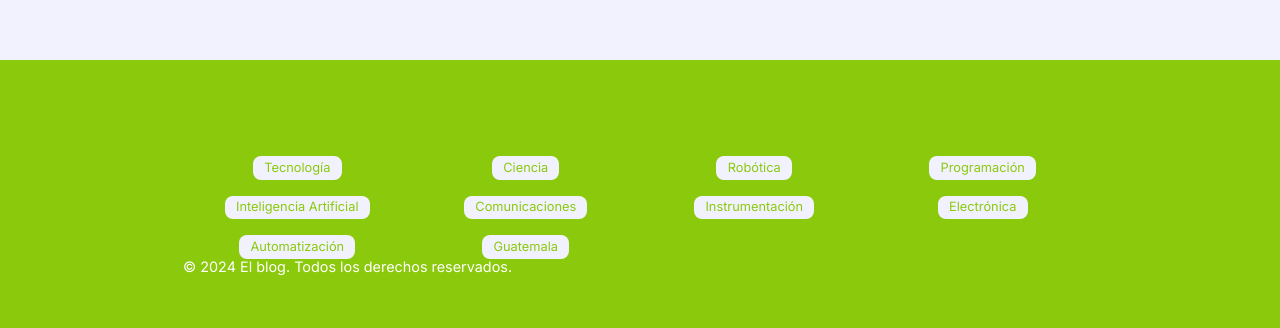
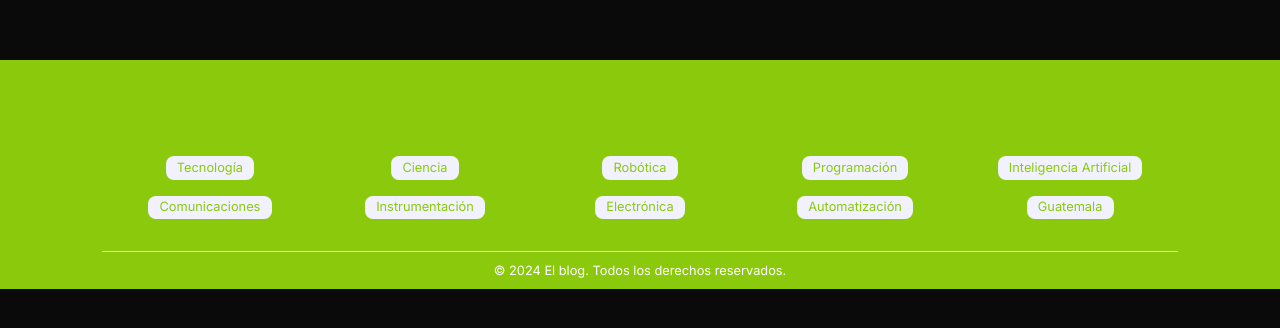
Before and after one commit to sanic16/nextjs-auth-lucia, a Next.js app: page / in a window 1280 px wide. Shown: the part 740-1068 px from the top of the page. After the commit the page ends 1029 px from the top, so only its background shows below. Built offline with nearby package versions, Linux system fonts and the light colour scheme; no server answers; the database is empty.

Commit message:
fixing footer css

```diff
--- a/src/app/globals.css
+++ b/src/app/globals.css
@@ -12,10 +12,10 @@
   --primary-hue: 80;
   --login-hue: 200;
 
-  --white-lightness: 96%;
-  --light-lightness: 88%;
-  --dark-lightness: 16%;
-  --black-lightness: 4%;
+  --white-lightness: 4%;
+  --light-lightness: 16%;
+  --dark-lightness: 88%;
+  --black-lightness: 94%;
 
   --primary-color: hsl(var(--primary-hue), 88%, 42%);
   --login-color: hsl(var(--login-hue), 88%, 42%);
@@ -43,8 +43,8 @@
 body {
   font-size: 0.9rem;
   color: var(--dark-color);
+  background-color: var(--white-color);
   line-height: 1.1;
-  background-color: var(--color-bg);
 }
 
 main {
--- a/src/components/Footer/footer.module.css
+++ b/src/components/Footer/footer.module.css
@@ -1,6 +1,6 @@
 .footer {
   margin-top: 6rem;
-  padding: 6rem;
+  padding-top: 6rem;
   background-color: var(--primary-color);
 }
 
@@ -9,9 +9,16 @@
   grid-template-columns: repeat(auto-fill, minmax(200px, 1fr));
   row-gap: 1rem;
   place-items: center;
-  /* padding-bottom: 2rem; */
+  padding-bottom: 2rem;
 }
 
 .copyright {
   color: #fff;
+  font-size: 0.8rem;
+  text-align: center;
+  display: flex;
+  justify-content: space-between;
+  flex-direction: column;
+  padding-block: 0.7rem;
+  border-top: 1px solid rgba(255, 255, 255, 0.7);
 }
```
